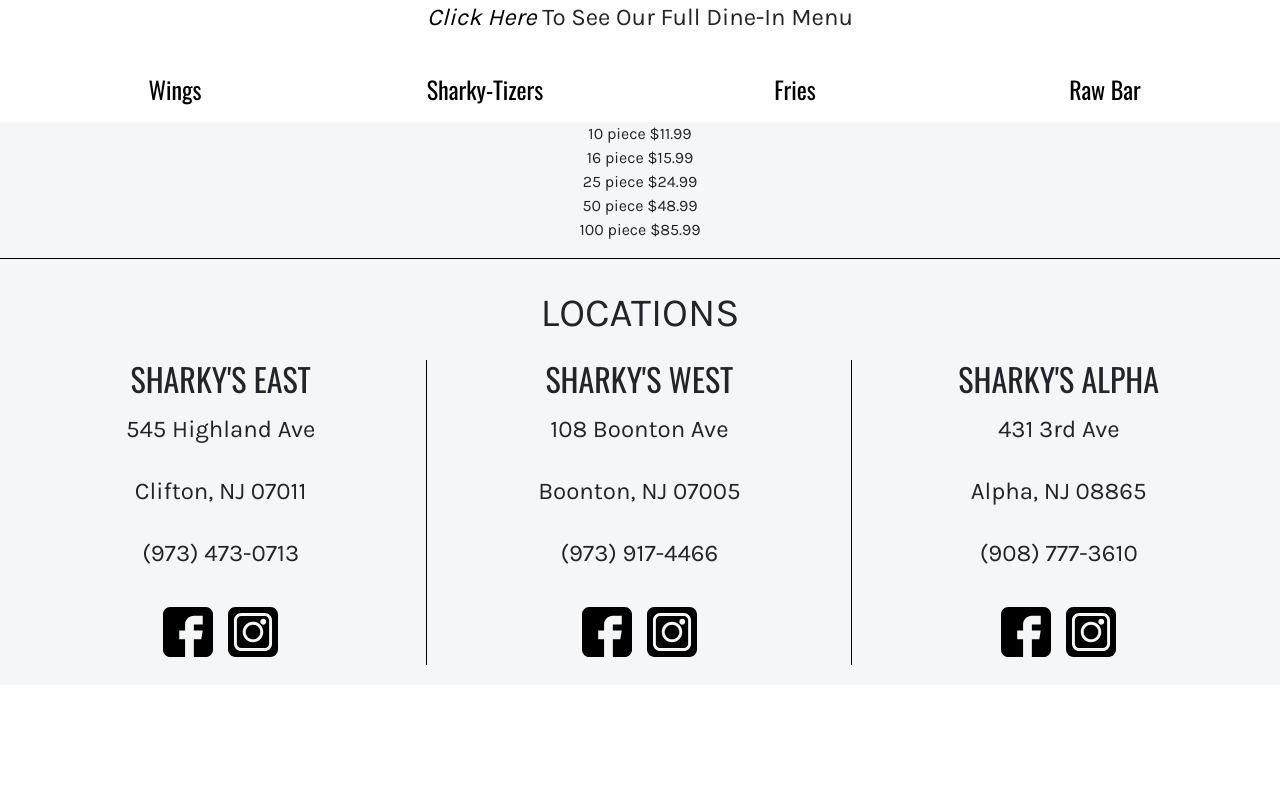
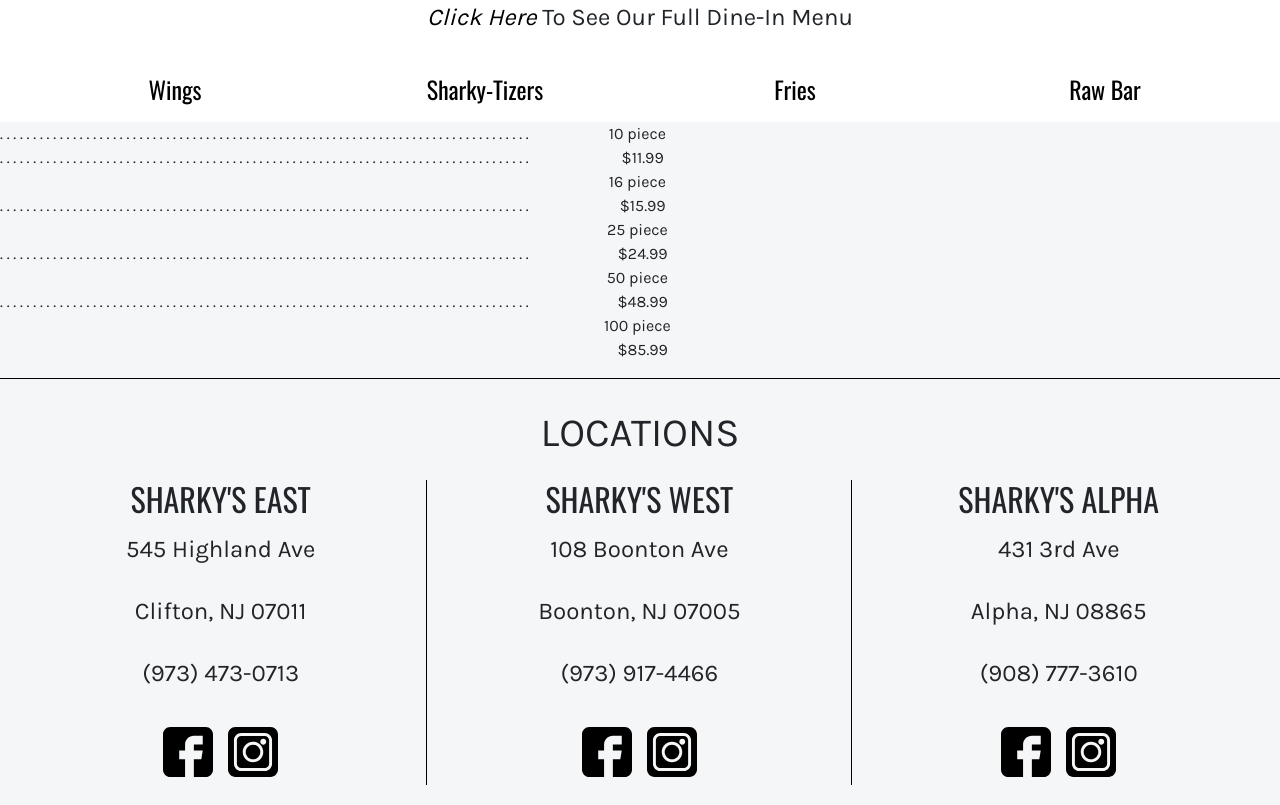
Before and after one commit to dengroxana/sharkys-wings-nj, a React (Create React App) app in the folder sharkys-wings-nj/: page / in a window 1280 px wide. Shown: the part 2540-3345 px from the top of the page. Before the commit the page ends 3225 px from the top, so only its background shows below. Built offline with nearby package versions, Linux system fonts and the light colour scheme.

Commit message:
added dots on menu

```diff
--- a/sharkys-wings-nj/src/components/Wings.css
+++ b/sharkys-wings-nj/src/components/Wings.css
@@ -1,6 +1,6 @@
 ul.leaders {
-    max-width: 40em;
-    padding: 0;
+    /* max-width: 40em; */
+    /* padding: 0; */
     overflow-x: hidden;
     list-style: none}
 ul.leaders li:before {
@@ -14,8 +14,8 @@
  ". . . . . . . . . . . . . . . . . . . . "}
 ul.leaders span:first-child {
     padding-right: 0.33em;
-    background: white}
+    }
 ul.leaders span + span {
     float: right;
     padding-left: 0.33em;
-    background: white}
+    }
--- a/sharkys-wings-nj/src/components/Wings.jsx
+++ b/sharkys-wings-nj/src/components/Wings.jsx
@@ -1,10 +1,13 @@
 import React from 'react';
+import "./Wings.css"
+
+
 function Wings() {
 
   return (
     <div className="menuList">
  <ul className="leaders">
- <li><span>10 piece </span><span>$11.99 </span></li>
+ <li><span>10 piece </span> <span>$11.99 </span></li>
  <li><span>16 piece</span> <span>$15.99</span> </li>
  <li><span>25 piece</span> <span>$24.99</span> </li>
  <li><span>50 piece</span> <span>$48.99</span> </li>
```
